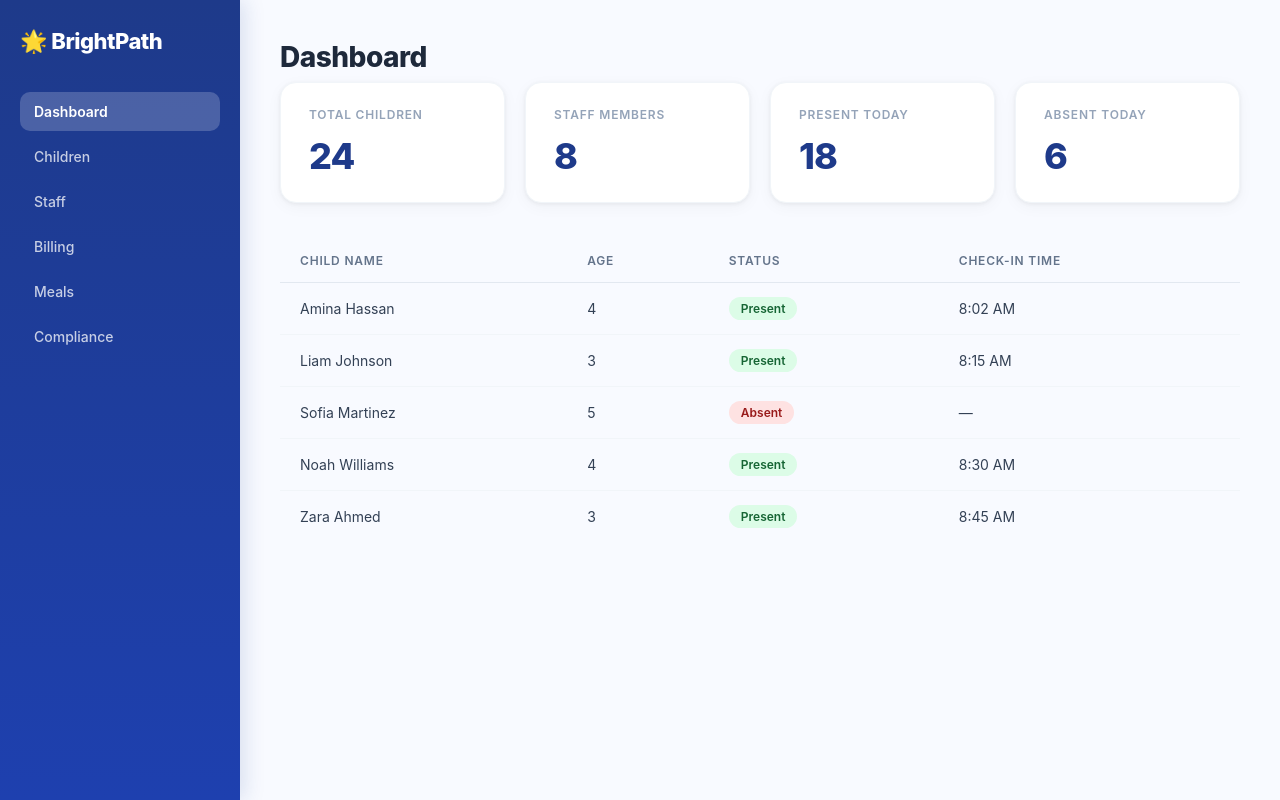
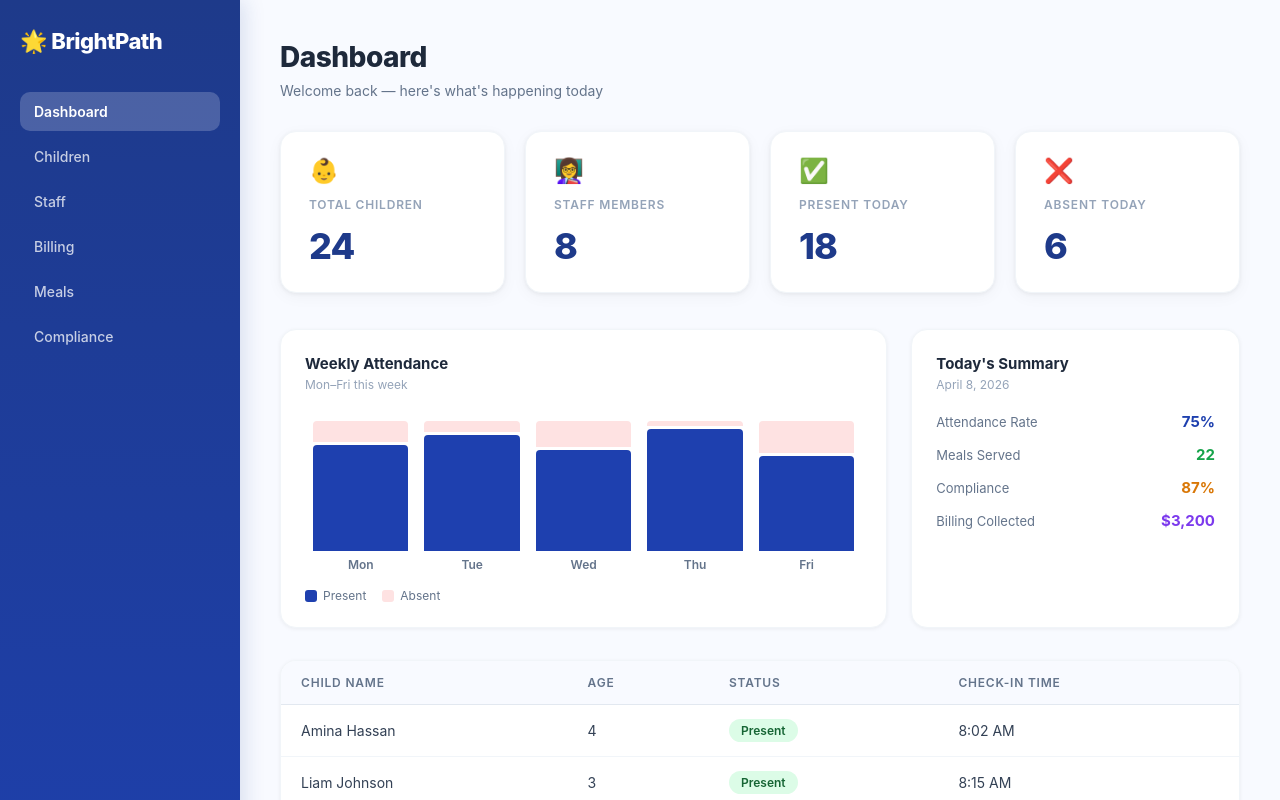
Before and after one commit to hersia4-byte/brightpath-mvp, a React (Vite) app: page / in a window 1280 px wide. Shown: the top 800 px of the page. Built offline with nearby package versions, Linux system fonts and the light colour scheme.

Commit message:
Update Dashboard.jsx

```diff
--- a/src/pages/Dashboard.jsx
+++ b/src/pages/Dashboard.jsx
@@ -1,25 +1,96 @@
+import { useEffect, useRef } from 'react'
+
+const weeklyData = [
+  { day: 'Mon', present: 20, absent: 4 },
+  { day: 'Tue', present: 22, absent: 2 },
+  { day: 'Wed', present: 19, absent: 5 },
+  { day: 'Thu', present: 23, absent: 1 },
+  { day: 'Fri', present: 18, absent: 6 },
+]
+
+function BarChart({ data }) {
+  const max = 24
+  return (
+    <div style={{ display: 'flex', alignItems: 'flex-end', gap: '16px', height: '160px', padding: '0 8px' }}>
+      {data.map((d) => (
+        <div key={d.day} style={{ flex: 1, display: 'flex', flexDirection: 'column', alignItems: 'center', gap: '6px', height: '100%', justifyContent: 'flex-end' }}>
+          <div style={{ width: '100%', display: 'flex', flexDirection: 'column', gap: '3px', justifyContent: 'flex-end', height: '130px' }}>
+            <div style={{ width: '100%', height: `${(d.absent / max) * 130}px`, background: '#fee2e2', borderRadius: '4px 4px 0 0' }} title={`Absent: ${d.absent}`} />
+            <div style={{ width: '100%', height: `${(d.present / max) * 130}px`, background: '#1e40af', borderRadius: '4px 4px 0 0' }} title={`Present: ${d.present}`} />
+          </div>
+          <span style={{ fontSize: '12px', color: '#64748b', fontWeight: '600' }}>{d.day}</span>
+        </div>
+      ))}
+    </div>
+  )
+}
+
 export default function Dashboard() {
   return (
     <div>
       <h2 className="page-title">Dashboard</h2>
+      <p className="page-subtitle">Welcome back — here's what's happening today</p>
+
       <div className="cards">
         <div className="card">
+          <div className="card-icon">👶</div>
           <h3>Total Children</h3>
           <p>24</p>
         </div>
         <div className="card">
+          <div className="card-icon">👩‍🏫</div>
           <h3>Staff Members</h3>
           <p>8</p>
         </div>
         <div className="card">
+          <div className="card-icon">✅</div>
           <h3>Present Today</h3>
           <p>18</p>
         </div>
         <div className="card">
+          <div className="card-icon">❌</div>
           <h3>Absent Today</h3>
           <p>6</p>
         </div>
       </div>
+
+      <div style={{ display: 'flex', gap: '24px', marginBottom: '32px', flexWrap: 'wrap' }}>
+        <div style={{ flex: 2, background: 'white', borderRadius: '16px', padding: '24px', boxShadow: '0 1px 4px rgba(0,0,0,0.06)', border: '1px solid #f1f5f9', minWidth: '300px' }}>
+          <h3 style={{ fontSize: '15px', fontWeight: '700', marginBottom: '4px', color: '#1e293b' }}>Weekly Attendance</h3>
+          <p style={{ fontSize: '12px', color: '#94a3b8', marginBottom: '20px' }}>Mon–Fri this week</p>
+          <BarChart data={weeklyData} />
+          <div style={{ display: 'flex', gap: '16px', marginTop: '16px' }}>
+            <div style={{ display: 'flex', alignItems: 'center', gap: '6px' }}>
+              <div style={{ width: '12px', height: '12px', background: '#1e40af', borderRadius: '3px' }} />
+              <span style={{ fontSize: '12px', color: '#64748b' }}>Present</span>
+            </div>
+            <div style={{ display: 'flex', alignItems: 'center', gap: '6px' }}>
+              <div style={{ width: '12px', height: '12px', background: '#fee2e2', borderRadius: '3px' }} />
+              <span style={{ fontSize: '12px', color: '#64748b' }}>Absent</span>
+            </div>
+          </div>
+        </div>
+
+        <div style={{ flex: 1, background: 'white', borderRadius: '16px', padding: '24px', boxShadow: '0 1px 4px rgba(0,0,0,0.06)', border: '1px solid #f1f5f9', minWidth: '200px' }}>
+          <h3 style={{ fontSize: '15px', fontWeight: '700', marginBottom: '4px', color: '#1e293b' }}>Today's Summary</h3>
+          <p style={{ fontSize: '12px', color: '#94a3b8', marginBottom: '20px' }}>April 8, 2026</p>
+          <div style={{ display: 'flex', flexDirection: 'column', gap: '14px' }}>
+            {[
+              { label: 'Attendance Rate', value: '75%', color: '#1e40af' },
+              { label: 'Meals Served', value: '22', color: '#16a34a' },
+              { label: 'Compliance', value: '87%', color: '#d97706' },
+              { label: 'Billing Collected', value: '$3,200', color: '#7c3aed' },
+            ].map((item) => (
+              <div key={item.label} style={{ display: 'flex', justifyContent: 'space-between', alignItems: 'center' }}>
+                <span style={{ fontSize: '13px', color: '#64748b' }}>{item.label}</span>
+                <span style={{ fontSize: '15px', fontWeight: '700', color: item.color }}>{item.value}</span>
+              </div>
+            ))}
+          </div>
+        </div>
+      </div>
+
+      <div className="table-wrapper">
         <table>
           <thead>
             <tr>
@@ -38,5 +109,6 @@ export default function Dashboard() {
           </tbody>
         </table>
       </div>
+    </div>
   )
 }
```
Lines whose indentation alone changed are shown as unchanged.
